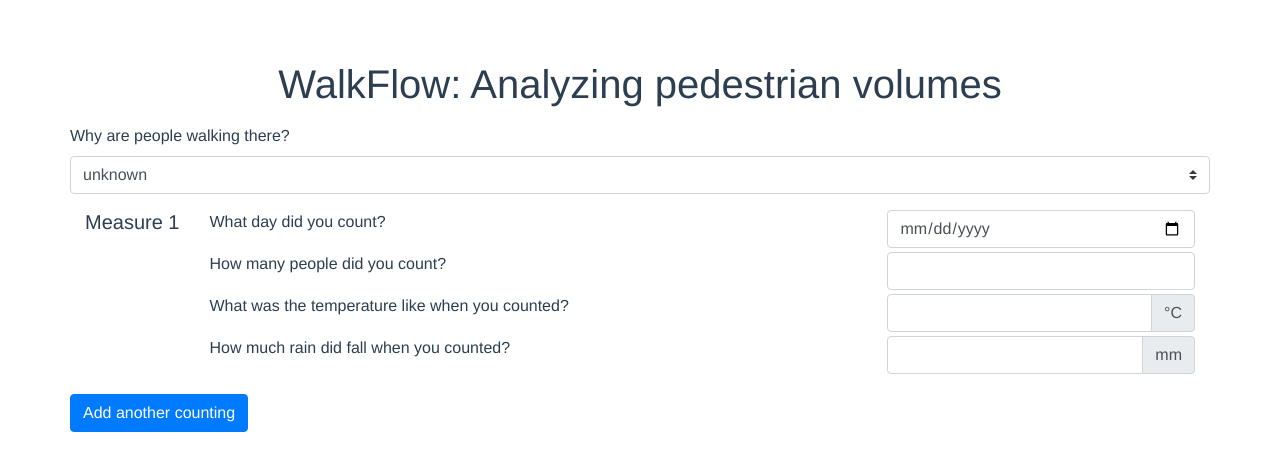
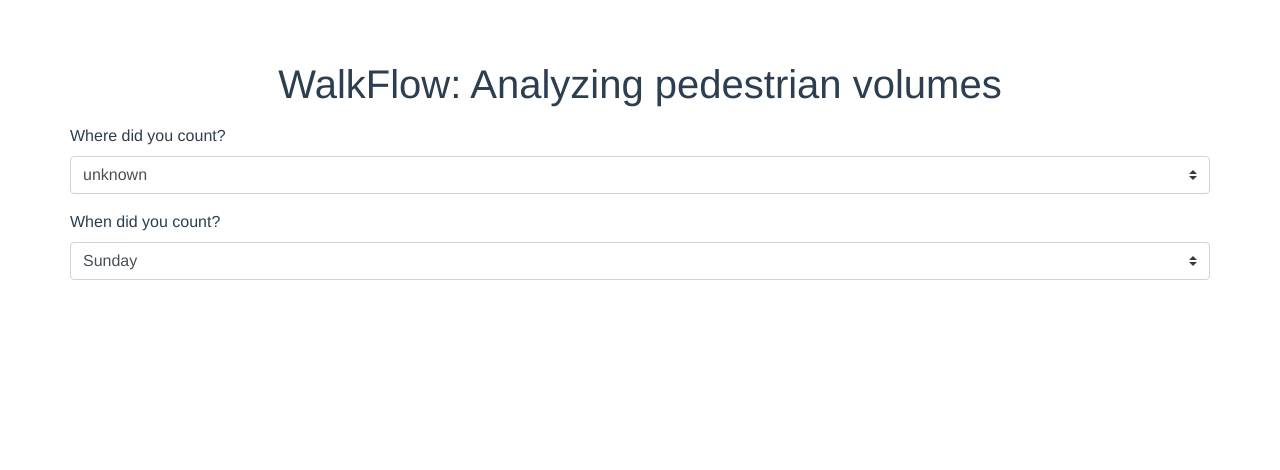
Before and after one commit to 1b15/walk-flow, a Vue app in the folder walk-flow/: page / in a window 1280 px wide. Shown: the top 470 px of the page. Built offline with nearby package versions, Linux system fonts and the light colour scheme.

Commit message:
Added post request to frontend

```diff
--- a/walk-flow/src/App.vue
+++ b/walk-flow/src/App.vue
@@ -3,10 +3,18 @@
 		<h1 style="text-align: center">WalkFlow: Analyzing pedestrian volumes</h1>
 		<div class="container">
 			<div class="row main">
+				<label>Where did you count?</label>
+				<b-form-select v-model="countingPoint" :options="countingPoints"></b-form-select>
+			</div>
+			<div class="row main">
+				<label>When did you count?</label>
+				<b-form-select v-model="dow" :options="dows"></b-form-select>
+			</div>
+			<div class="row main" v-if="false">
 				<label for="usageTypesSelector">Why are people walking there?</label>
 				<b-form-select id="usageTypesSelector" v-model="usage" :options="usageTypes"></b-form-select>
 			</div>
-			<div class="row main" v-for="(measure, index) in measures">
+			<div class="row main" v-for="(measure, index) in measures" v-if="false">
 				<h5 class="col-auto" style="white-space: nowrap;">Measure {{index+1}}</h5>
 				<div class="col">
 					<div class="row mb-1">
@@ -53,7 +61,7 @@
 					</div>
 				</div>
 			</div>
-			<div class="row main">
+			<div class="row main" v-if="false">
 				<button type="button" class="btn btn-primary" @click="addMeasure">Add another counting</button>
 			</div>
 			<div class="alert alert-success" role="alert" v-if="projection">
@@ -86,6 +94,63 @@
 					{value: 'shopping', text: 'Shopping'},
 					{value: 'leisure', text: 'Leisure'},
 				],
+				countingPoint: null,
+				countingPoints: [
+					{value: null, text: 'unknown'},
+					{value: '809 Allschwilerstrasse 77/86', text: 'Allschwilerstrasse 77/86'},
+					{value: '903 Äussere Baselstrasse 328', text: 'Äussere Baselstrasse 328'},
+					{value: '911 Birskopfsteg', text: 'Birskopfsteg'},
+					{value: '913 Burgfelderstrasse', text: 'Burgfelderstrasse'},
+					{value: '405 Dorenbachviadukt', text: 'Dorenbachviadukt'},
+					{value: '350 Dreirosenbrücke', text: 'Dreirosenbrücke'},
+					{value: '817 Elisabethenanlage', text: 'Elisabethenanlage'},
+					{value: '814 Elisabethenstrasse 46*', text: 'Elisabethenstrasse 46'},
+					{value: '918 Elsässerrheinweg', text: 'Elsässerrheinweg'},
+					{value: '912 Elsässerstrasse 261/260', text: 'Elsässerstrasse 261/260'},
+					{value: '660 Flughafenstrasse', text: 'Flughafenstrasse'},
+					{value: '909 General Guisan-Strasse 104', text: 'General Guisan-Strasse 104'},
+					{value: '806 Gerbergasse', text: 'Gerbergasse'},
+					{value: '908 Grenzacherstrasse (Kraftwerk)', text: 'Grenzacherstrasse (Kraftwerk)'},
+					{value: '807 Güterstrasse 180/183', text: 'Güterstrasse 180/183'},
+					{value: '904 Hammerstrasse 90', text: 'Hammerstrasse 90'},
+					{value: '813 Hardstrasse 66/77', text: 'Hardstrasse 66/77'},
+					{value: '906 Hegenheimerstrasse 44', text: 'Hegenheimerstrasse 44'},
+					{value: '403 Heuwaage-Viadukt', text: 'Heuwaage-Viadukt'},
+					{value: '914 Hiltalingerstrasse', text: 'Hiltalingerstrasse'},
+					{value: '920 J. Burckhardt-Strasse', text: 'J. Burckhardt-Strasse'},
+					{value: '803 Johanniterbrücke', text: 'Johanniterbrücke'},
+					{value: '352 Johanniterbrücke', text: 'Johanniterbrücke'},
+					{value: '802 Klybeckstrasse 113/Kirche', text: 'Klybeckstrasse 113/Kirche'},
+					{value: '905 Leimenstrasse 4', text: 'Leimenstrasse 4'},
+					{value: '915 Luzernerring-Brücke', text: 'Luzernerring-Brücke'},
+					{value: '815 Mittlere Rheinbrücke', text: 'Mittlere Rheinbrücke'},
+					{value: '811 Mülhauserstrasse 110/122', text: 'Mülhauserstrasse 110/122'},
+					{value: '810 Neubadstrasse 124/137', text: 'Neubadstrasse 124/137'},
+					{value: '901 Peter-Merian Weg', text: 'Peter-Merian Weg'},
+					{value: '805 Rebgasse 11/28', text: 'Rebgasse 11/28'},
+					{value: '804 Rosentalstrasse 29/28', text: 'Rosentalstrasse 29/28'},
+					{value: '659 Schlachthofstrasse', text: 'Schlachthofstrasse'},
+					{value: '816 Schmiedgasse 4/7 (Riehen)', text: 'Schmiedgasse 4/7 (Riehen)'},
+					{value: '917 Schwarzwaldbrücke', text: 'Schwarzwaldbrücke'},
+					{value: '919 St. Alban-Rheinweg', text: 'St. Alban-Rheinweg'},
+					{value: '910 St. Galler-Ring 101', text: 'St. Galler-Ring 101'},
+					{value: '916 Stückisteg', text: 'Stückisteg'},
+					{value: '902 Viaduktstrasse', text: 'Viaduktstrasse'},
+					{value: '907 Wasgenring 62', text: 'Wasgenring 62'},
+					{value: '354 Wettsteinbrücke', text: 'Wettsteinbrücke'},
+					{value: '812 Wettsteinbrücke', text: 'Wettsteinbrücke'},
+					{value: '808 Wolfschlucht-Promenade', text: 'Wolfschlucht-Promenade'}
+				],
+				dow: 6,
+				dows: [
+					{value: 0, text: 'Monday'},
+					{value: 1, text: 'Tuesday'},
+					{value: 2, text: 'Wednesday'},
+					{value: 3, text: 'Thursday'},
+					{value: 4, text: 'Friday'},
+					{value: 5, text: 'Saturday'},
+					{value: 6, text: 'Sunday'},
+				],
 				measures: [{}],
 				projection: null
 			}
@@ -93,30 +158,31 @@
 		computed: {
 			getRequestData: function () {
 				return {
-					usage: this.usage,
-					measures: this.measures
+					countingPoint: this.countingPoint,
+					dow: this.dow
 				}
 			},
 			getRequestDataString: function () {
 				return JSON.stringify(this.getRequestData)
 			},
 			isRequestDataValid: function () {
-				for (const measure of this.measures) {
-					if (!measure.date) {
-						return false
-					}
-					if (!measure.counted) {
-						return false
-					}
-				}
-				return true
+				return this.countingPoint!=null
+				// for (const measure of this.measures) {
+				// 	if (!measure.date) {
+				// 		return false
+				// 	}
+				// 	if (!measure.counted) {
+				// 		return false
+				// 	}
+				// }
+				// return true
 			}
 		},
 		watch: {
 			getRequestDataString: function (newRequestData) {
 				this.projection = null
 				if (this.isRequestDataValid) {
-					axios.get('http://localhost:8000/predict', this.getRequestData).then((response) => {
+					axios.post('http://localhost:8000/predict', this.getRequestData).then((response) => {
 						this.projection = response.data
 					})
 				}
```
